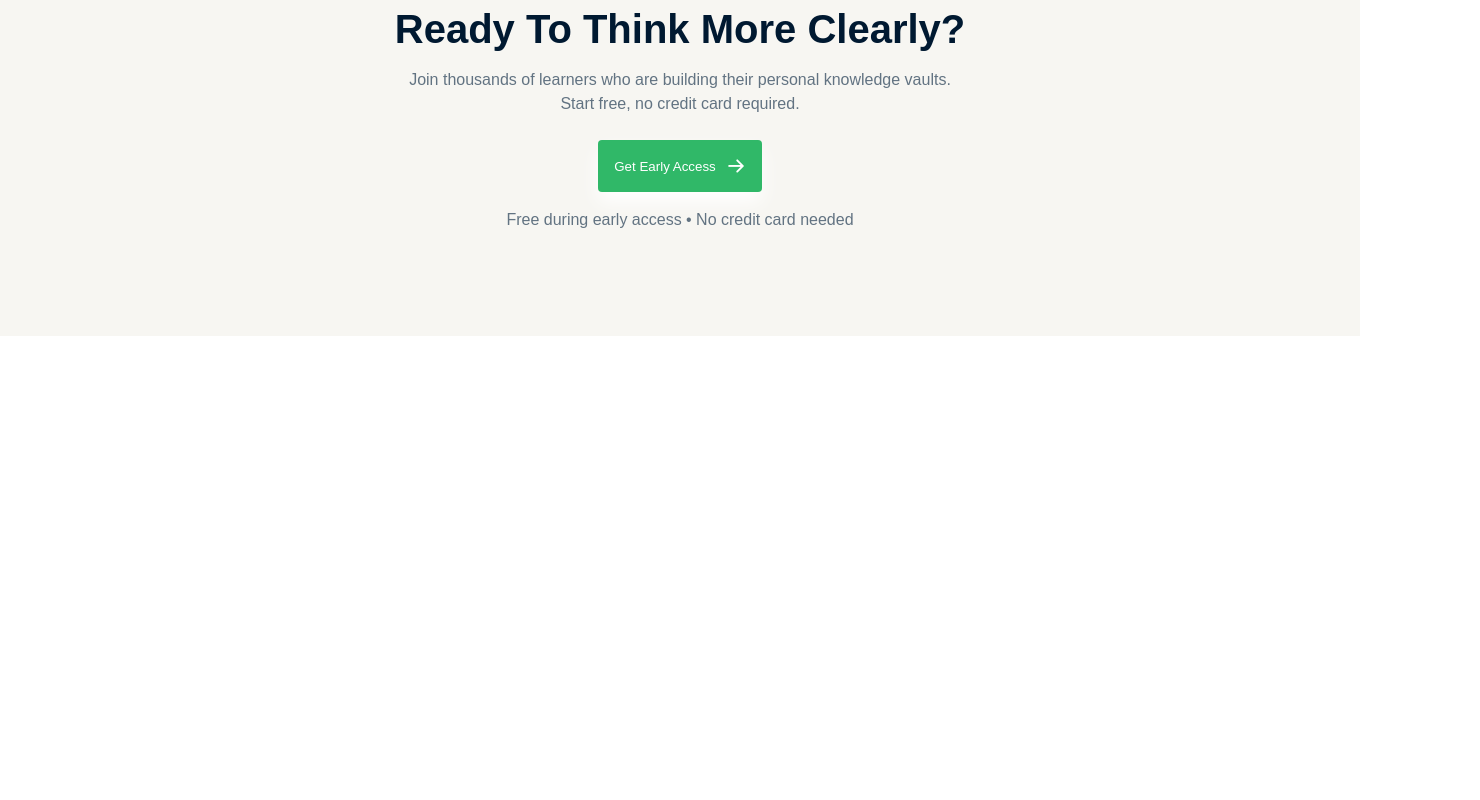
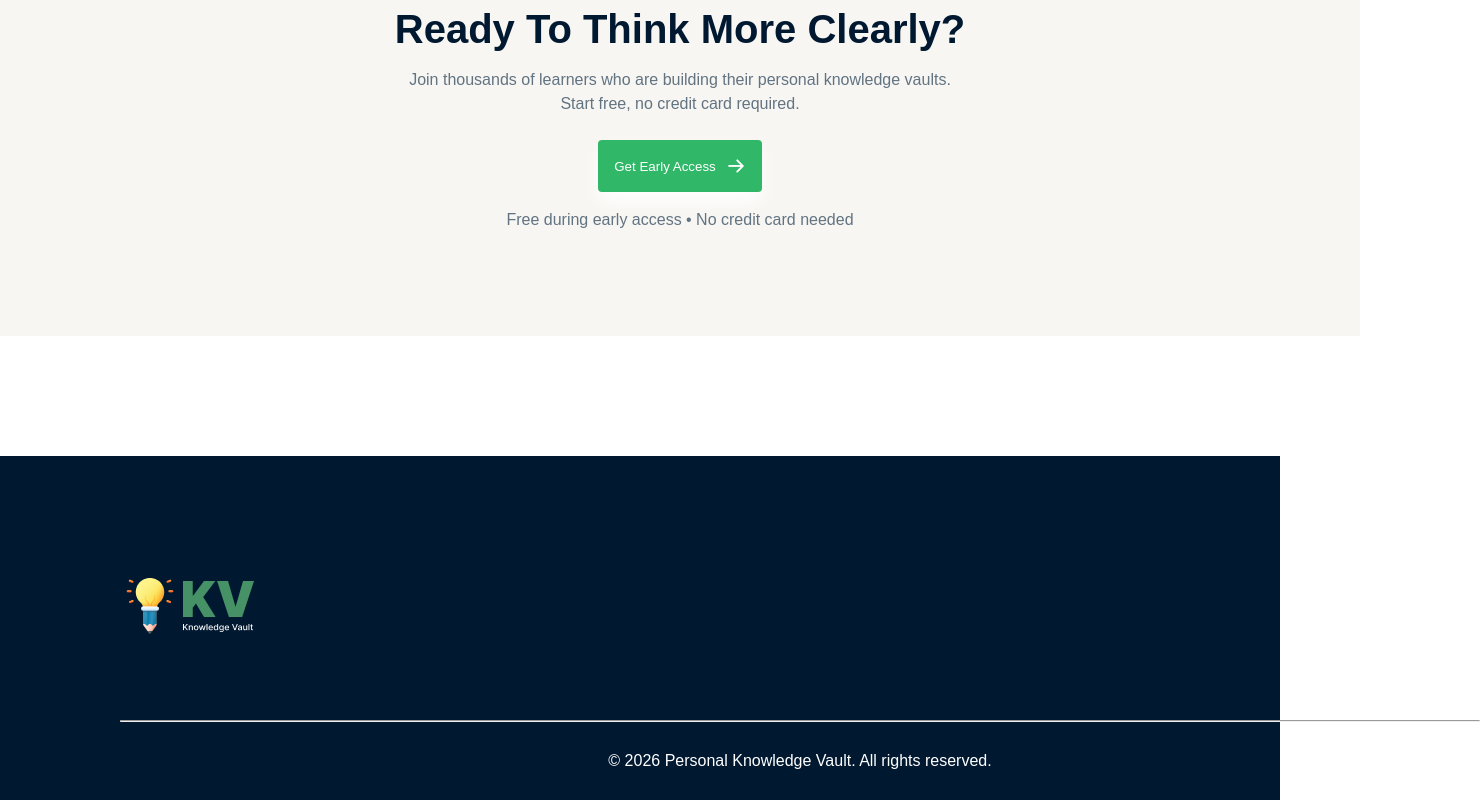
Before and after one commit to saikat281/Knowledge-vault, a plain HTML site: page index.html in a window 1280 px wide. Shown: the part 2191-2991 px from the top of the page, 1480 px wide, since content can reach past the window. Before the commit the page ends 2527 px from the top, so only its background shows below. Drawn offline with Linux system fonts and the light colour scheme; a web font is replaced by a local one.

Commit message:
designed 50% of footer

```diff
--- a/index.html
+++ b/index.html
@@ -10,6 +10,10 @@
     <link
         href="https://fonts.googleapis.com/css2?family=Google+Sans:ital,opsz,wght@0,17..18,400..700;1,17..18,400..700&display=swap"
         rel="stylesheet">
+
+    <link rel="stylesheet" href="https://cdnjs.cloudflare.com/ajax/libs/font-awesome/7.0.1/css/all.min.css"
+        integrity="sha512-2SwdPD6INVrV/lHTZbO2nodKhrnDdJK9/kg2XD1r9uGqPo1cUbujc+IYdlYdEErWNu69gVcYgdxlmVmzTWnetw=="
+        crossorigin="anonymous" referrerpolicy="no-referrer" />
 
     <link rel="stylesheet" href="style.css">
     <title>Document</title>
@@ -147,6 +151,29 @@
 
         </div>
     </section>
+
+    <footer>
+        <div class="footer-container">
+            <div class="foot">
+                <img src="assets/logo-footer.png" alt="">
+                <div>
+                    <h3>Social Links</h3>
+                    <div class="icons">
+                        <i class="fa-brands fa-facebook"></i>
+                        <i class="fa-brands fa-facebook"></i>
+                        <i class="fa-brands fa-facebook"></i>
+                    </div>
+
+                </div>
+
+
+            </div>
+            <hr>
+            <h4>&copy; 2026 Personal Knowledge Vault. All rights reserved.</h4>
+
+
+        </div>
+    </footer>
 </body>
 
 </html>
--- a/style.css
+++ b/style.css
@@ -250,3 +250,38 @@ nav button{
     text-align: center;
     gap:10px;
 }
+
+footer{
+    background-color:#001931;
+    margin-top: 120px;
+    padding: 120px 120px 30px 120px;
+}
+.footer-container{
+    width: 1360px;
+    margin: 0px auto;
+}
+.footer-container .foot{
+    display: flex;
+    justify-content: space-between;
+    align-items: center;
+    margin-bottom: 84px;
+}
+.footer-container .foot div{
+    color: white;
+}
+.footer-container .foot h3{
+    font-size: 20px;
+    font-weight: 500;
+    margin-bottom: 16px;
+}
+.footer-container .foot .icons{
+    gap:16px;
+}
+
+.footer-container h4{
+    text-align: center;
+    padding-top:30px;
+    font-size: 16px;
+    color: white;
+    font-weight:normal;
+}
```
